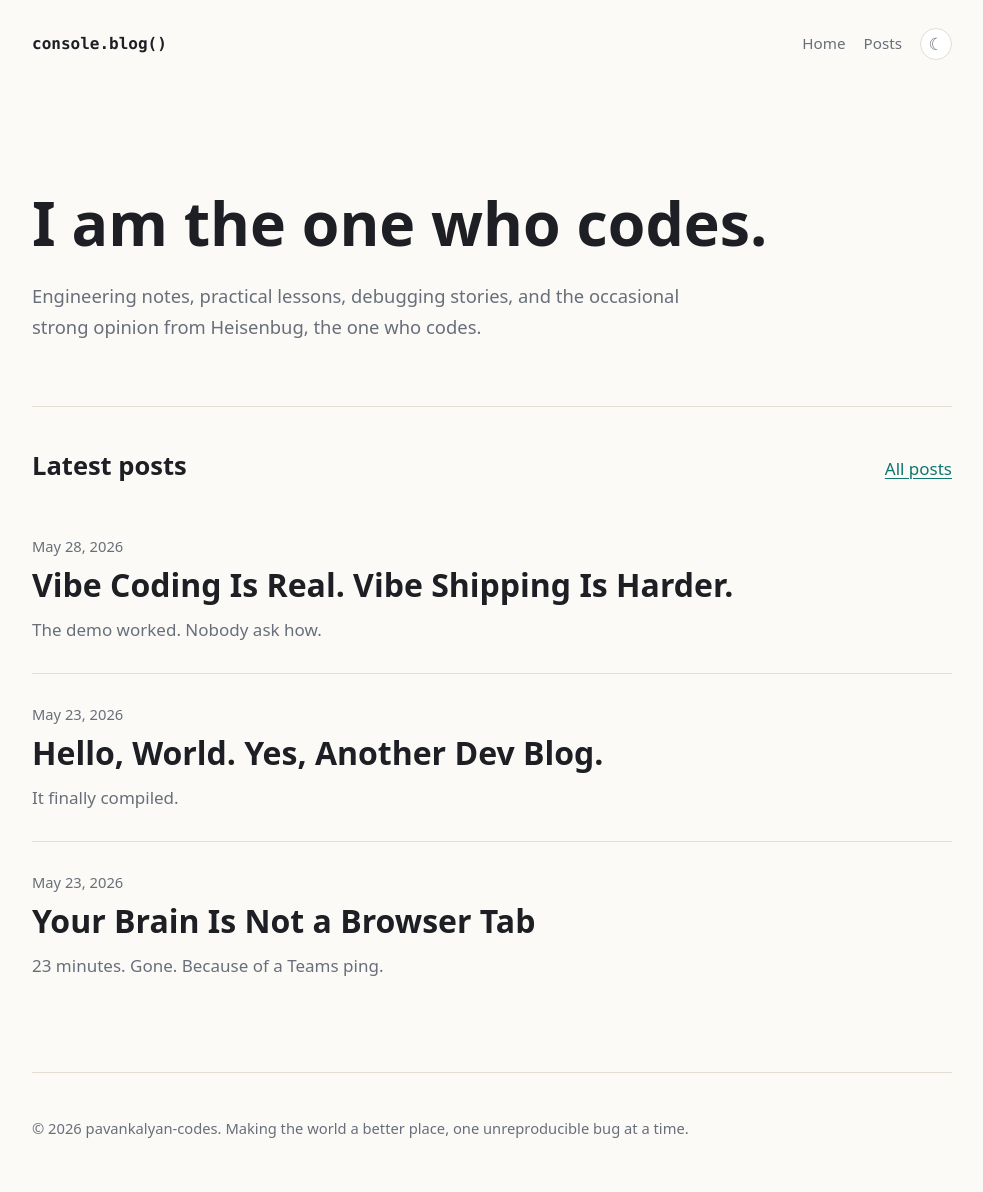
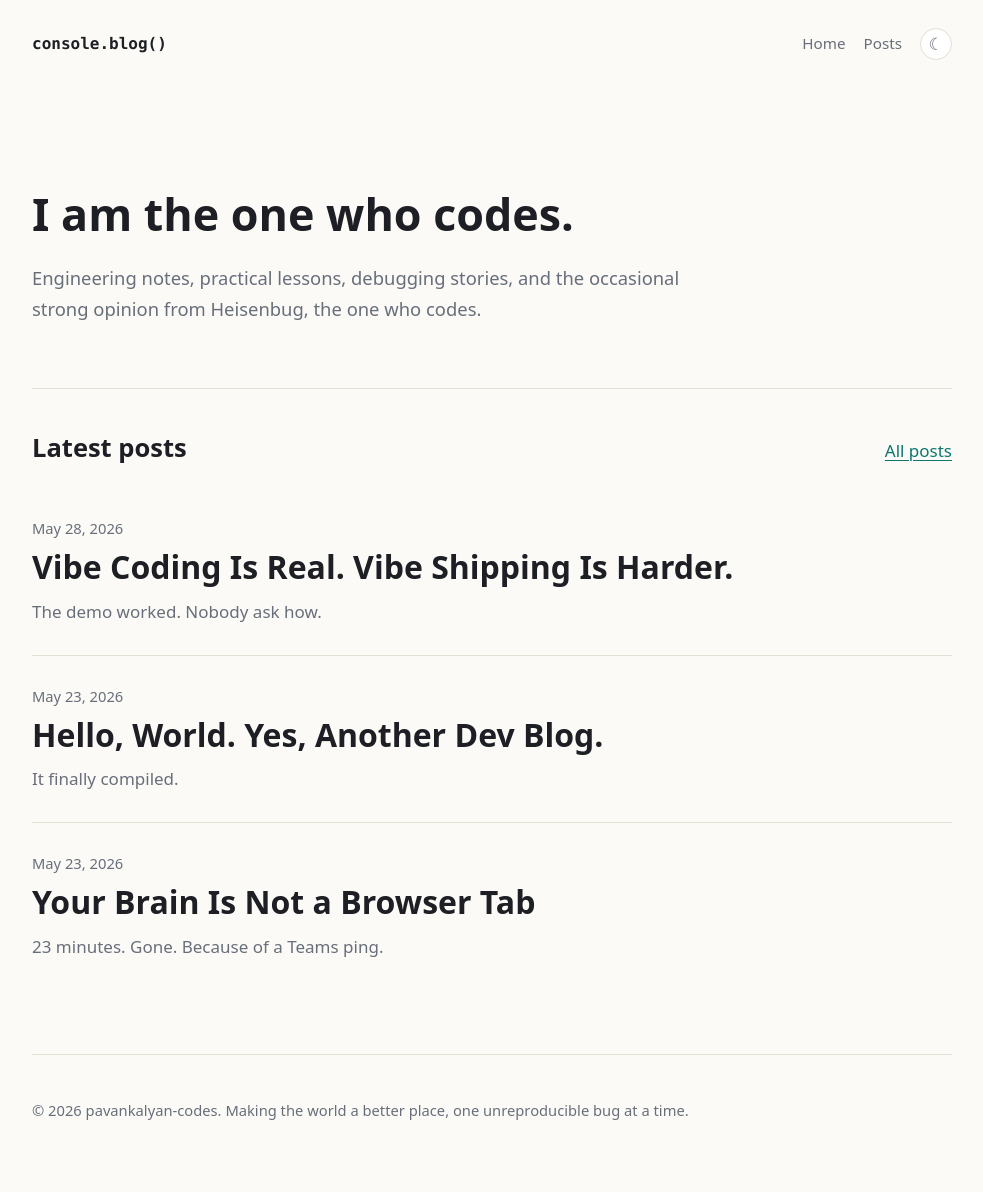
Before and after one commit to pavankalyan-codes/console.blog, a Jekyll site: the page built from index.md, in a window 1280 px wide. Shown: the whole page, without its empty margins (148-1131 px from the left). Built offline with Jekyll 4.4.1, drawn with Linux system fonts in a browser that asks for light colours.

Commit message:
style: adjust font size for intro heading

```diff
--- a/assets/css/custom.css
+++ b/assets/css/custom.css
@@ -142,7 +142,7 @@ h3 {
 
 .intro h1 {
   max-width: 760px;
-  font-size: clamp(2rem, 6vw, 3.8rem);
+  font-size: clamp(1.75rem, 4.5vw, 2.8rem);
   letter-spacing: 0;
 }
 
--- a/assets/css/style.css
+++ b/assets/css/style.css
@@ -142,7 +142,7 @@ h3 {
 
 .intro h1 {
   max-width: 760px;
-  font-size: clamp(2rem, 6vw, 3.8rem);
+  font-size: clamp(1.75rem, 4.5vw, 2.8rem);
   letter-spacing: 0;
 }
 
```
